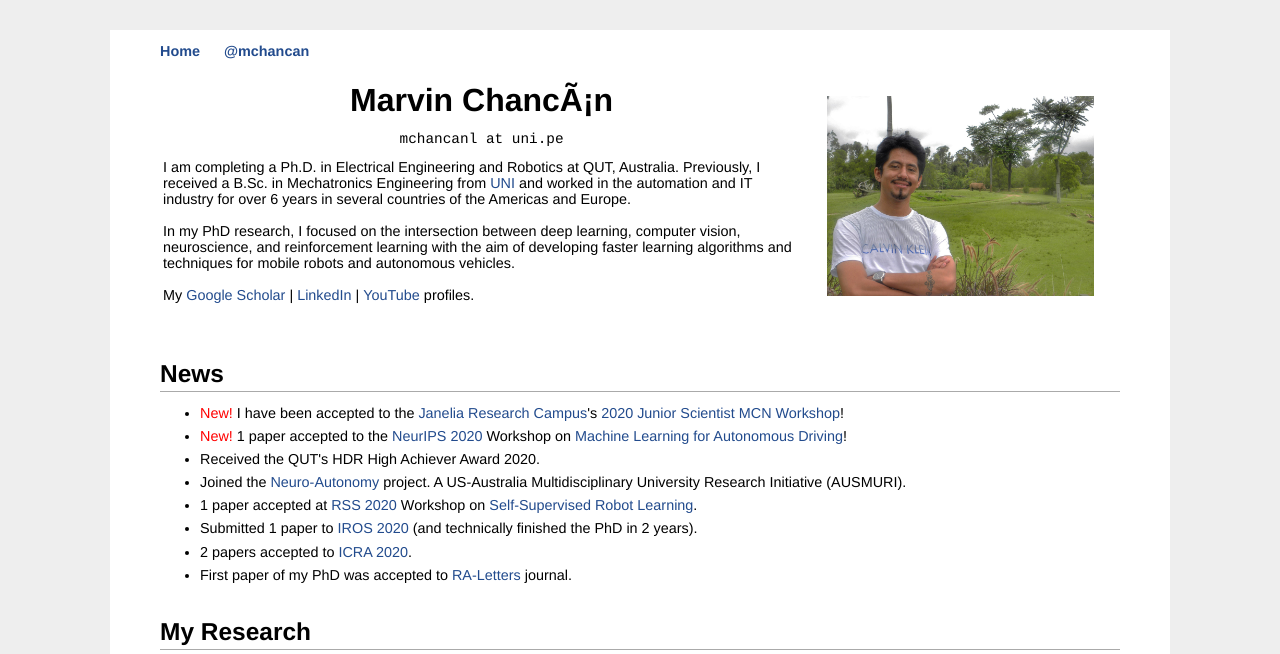
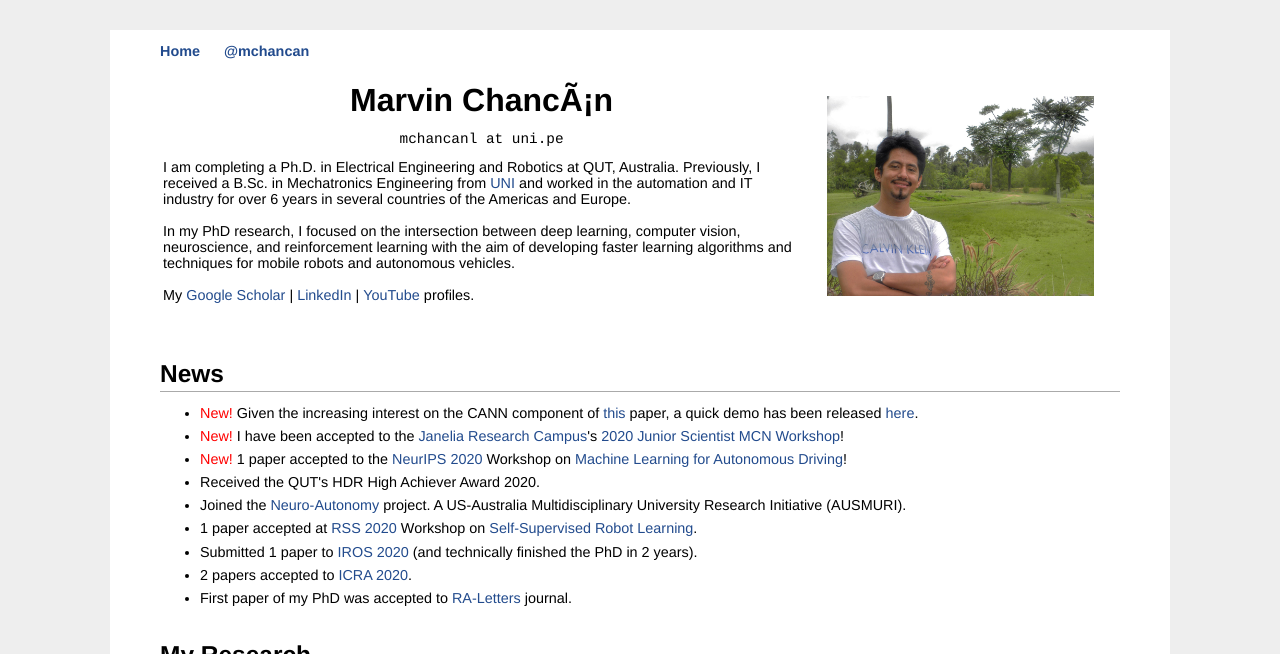
Before and after one commit to mchancan/mchancan.github.io, a Jekyll site: the page built from index.html, in a window 1280 px wide and 900 px high, cut to the strip 0-654 px from the top of the window. Built offline with Jekyll 4.4.1, drawn with Linux system fonts in a browser that asks for light colours; nearby versions of some CDN libraries; comment, search, counter and statistics services are not loaded.

Commit message:
Update index.html

```diff
--- a/index.html
+++ b/index.html
@@ -28,6 +28,7 @@ title: Marvin's Homepage
 
 <h2>News</h2>
 <ul>
+	<li><font color = 'red'>New!</font> Given the increasing interest on the CANN component of <a href="https://mchancan.github.io/projects/FlyNet" target="_blank">this</a> paper, a quick demo has been released <a href="https://github.com/mchancan/flynet#update-about-the-cann-implementation" target="_blank">here</a>.</li>
 	<li><font color = 'red'>New!</font> I have been accepted to the <a href="https://www.janelia.org/" target="_blank">Janelia Research Campus</a>'s <a href="https://www.janelia.org/you-janelia/conferences/junior-scientist-workshop-on-mechanistic-cognitive-neuroscience" target="_blank">2020 Junior Scientist MCN Workshop</a>!</li>
 	<li><font color = 'red'>New!</font> 1 paper accepted to the <a href="https://neurips.cc/Conferences/2020/" target="_blank">NeurIPS 2020</a> Workshop on <a href="https://ml4ad.github.io" target="_blank">Machine Learning for Autonomous Driving</a>!</li>
 	<li>Received the QUT's HDR High Achiever Award 2020</a>.</li>
```
